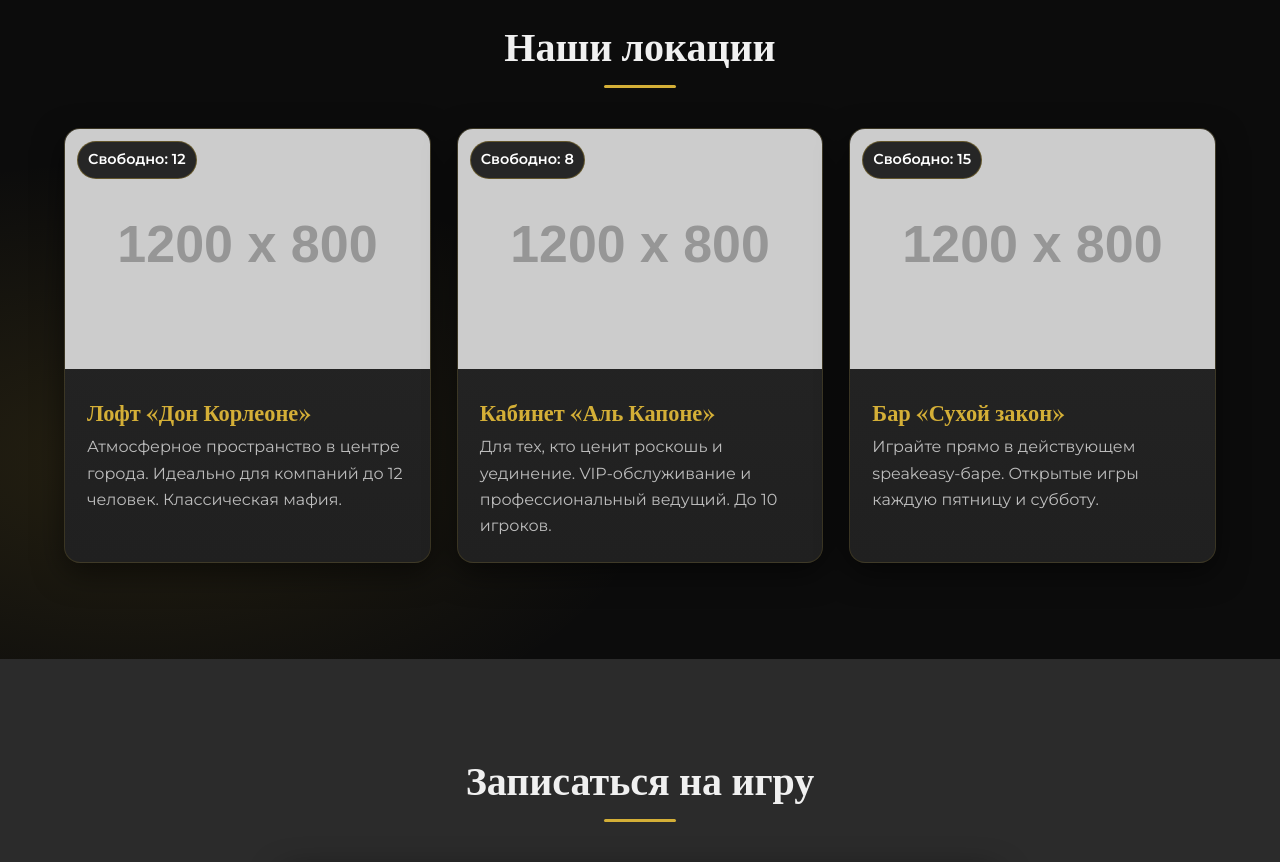
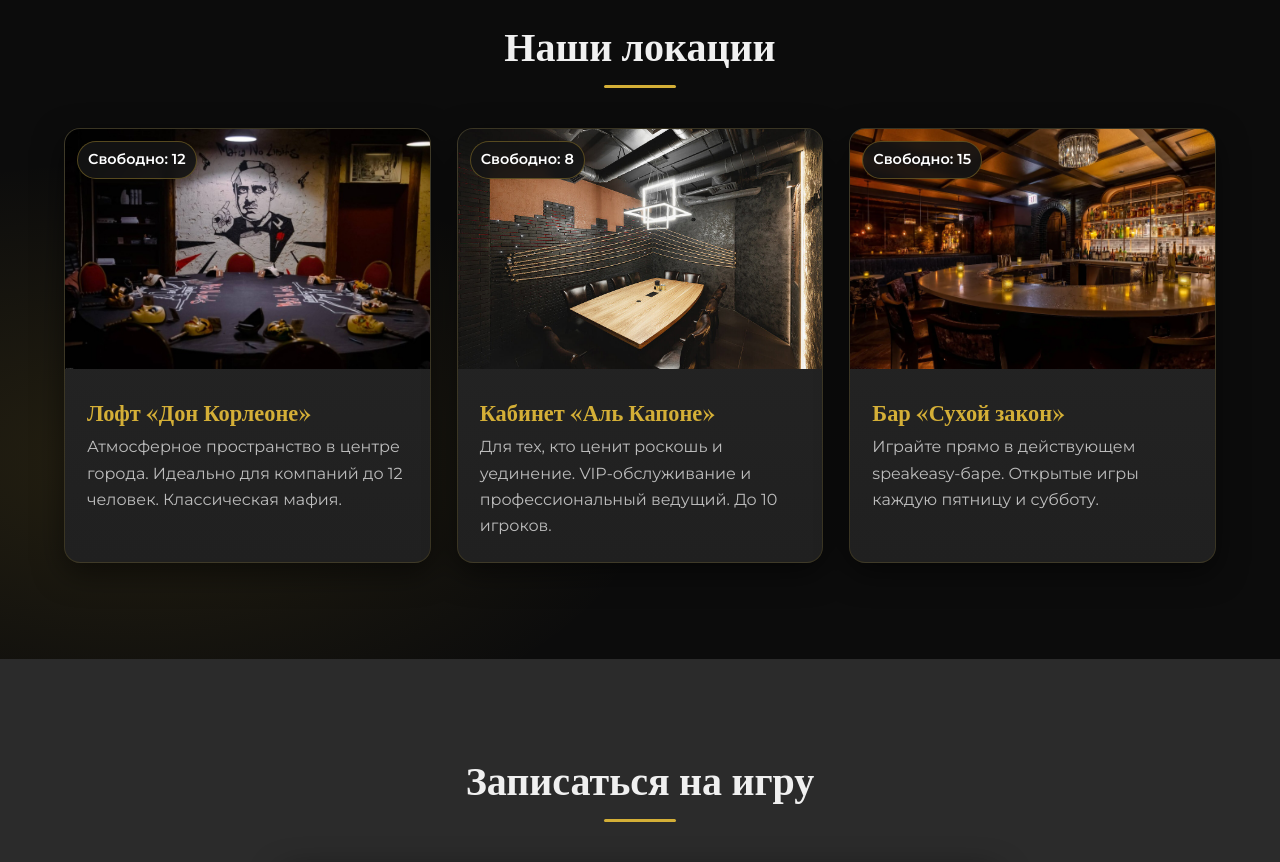
Before and after one commit to fckappa/Profile_test, a plain HTML site: page index.html in a window 1280 px wide. Shown: the part 4720-5582 px from the top of the page. Drawn offline with nearby package versions, Linux system fonts and the light colour scheme; placeholder pictures from the web are drawn by us.

Commit message:
Room pictures added

```diff
--- a/index.html
+++ b/index.html
@@ -742,7 +742,7 @@
           <article class="card reveal" data-location-key="corleone">
             <span class="slot-badge" data-slot-badge> мест: 0</span>
             <div class="soldout-ribbon" data-soldout hidden>Sold out</div>
-            <img src="https://placehold.co/1200x800/333333/f0f0f0?text=Don+Corleone+Loft" alt="Лофт «Дон Корлеоне»: кирпичные стены, кожаные диваны, круглый стол" data-lightbox-img data-caption="Лофт «Дон Корлеоне»">
+            <img src="Loft.jpg" alt="Лофт «Дон Корлеоне»: кирпичные стены, кожаные диваны, круглый стол" data-lightbox-img data-caption="Лофт «Дон Корлеоне»">
             <div class="content">
               <h3>Лофт «Дон Корлеоне»</h3>
               <p class="muted">Атмосферное пространство в центре города. Идеально для компаний до 12 человек. Классическая мафия.</p>
@@ -752,7 +752,7 @@
           <article class="card reveal" data-location-key="capone">
             <span class="slot-badge" data-slot-badge>мест: 0</span>
             <div class="soldout-ribbon" data-soldout hidden>Sold out</div>
-            <img src="https://placehold.co/1200x800/402E1B/f0f0f0?text=Al+Capone+Cabinet" alt="Кабинет «Аль Капоне»: деревянные панели, зелёное сукно, приглушённый свет" data-lightbox-img data-caption="Кабинет «Аль Капоне»">
+            <img src="kabinet.jpg" alt="Кабинет «Аль Капоне»: деревянные панели, зелёное сукно, приглушённый свет" data-lightbox-img data-caption="Кабинет «Аль Капоне»">
             <div class="content">
               <h3>Кабинет «Аль Капоне»</h3>
               <p class="muted">Для тех, кто ценит роскошь и уединение. VIP-обслуживание и профессиональный ведущий. До 10 игроков.</p>
@@ -762,7 +762,7 @@
           <article class="card reveal" data-location-key="speakeasy">
             <span class="slot-badge" data-slot-badge>мест: 0</span>
             <div class="soldout-ribbon" data-soldout hidden>Sold out</div>
-            <img src="https://placehold.co/1200x800/1C1C1C/f0f0f0?text=Speakeasy+Bar" alt="Бар «Сухой закон»: подпольный бар 20-х с барной стойкой и столиками" data-lightbox-img data-caption="Бар «Сухой закон»">
+            <img src="bar.jpg" alt="Бар «Сухой закон»: подпольный бар 20-х с барной стойкой и столиками" data-lightbox-img data-caption="Бар «Сухой закон»">
             <div class="content">
               <h3>Бар «Сухой закон»</h3>
               <p class="muted">Играйте прямо в действующем speakeasy-баре. Открытые игры каждую пятницу и субботу.</p>
```
Also changed, not shown: Loft.jpg (added), bar.jpg (added), kabinet.jpg (added).
